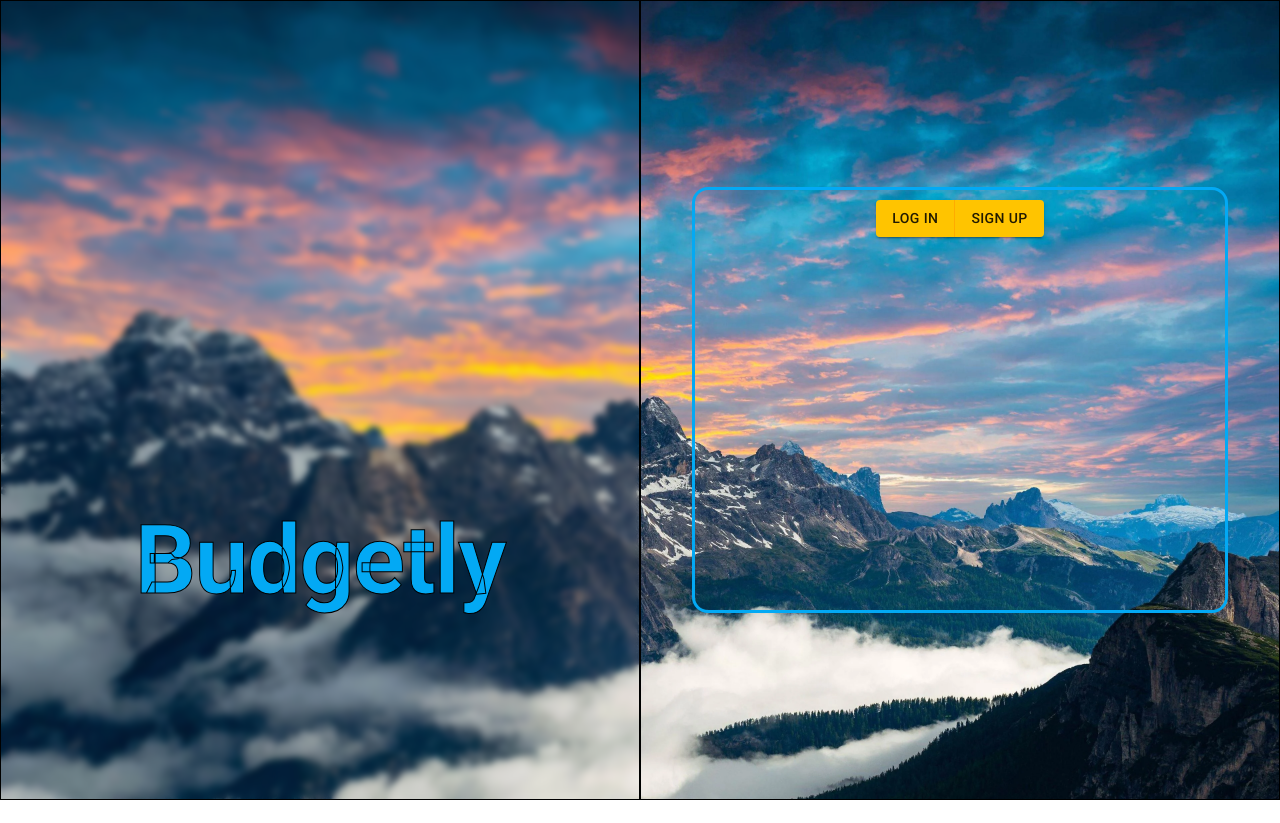
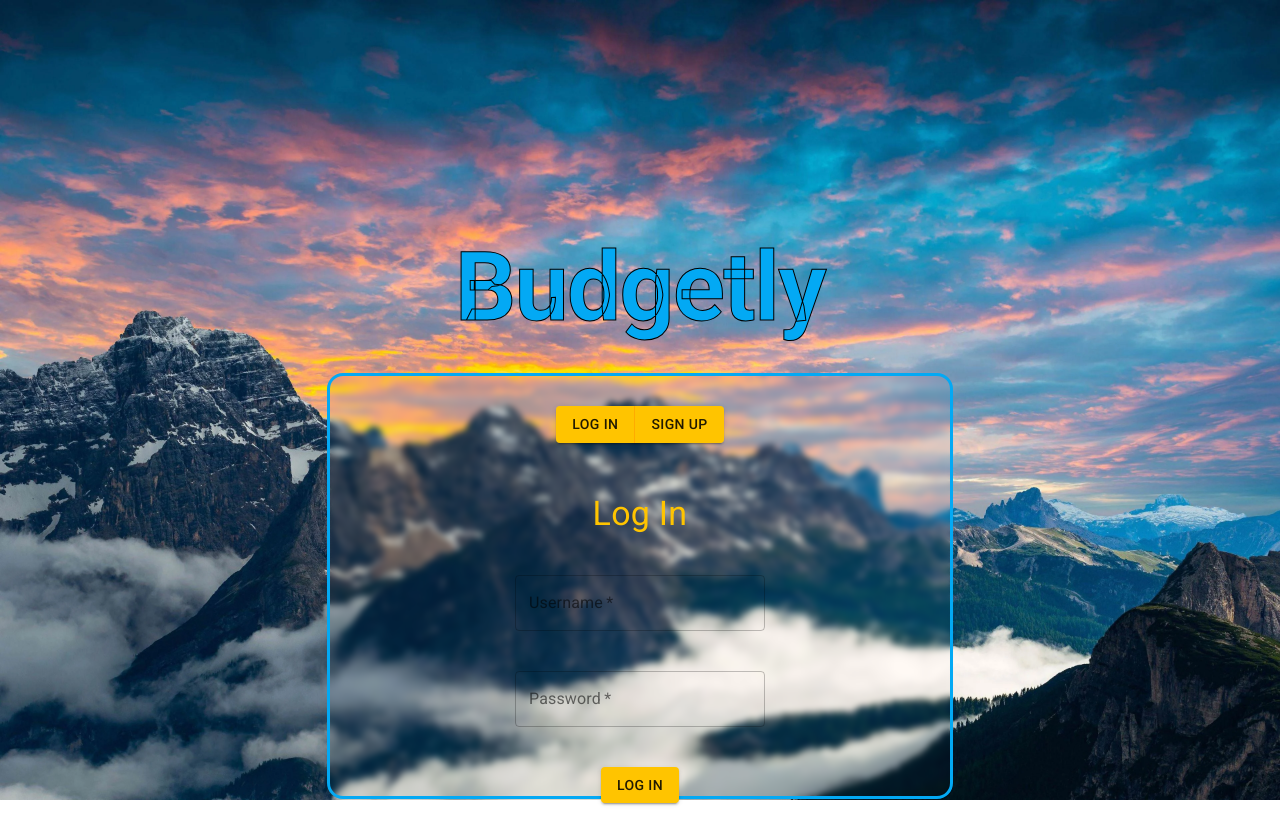
Before and after one commit to ChristensenJoe/budgetly-frontend, a React (Create React App) app: page /login in a window 1280 px wide. Before the commit the page ends 800 px from the top, so only its background shows below. Built offline with nearby package versions, Linux system fonts and the light colour scheme.

Commit message:
Login/SignUp Screen finished

```diff
--- a/src/Components/Forms/LoginForm.js
+++ b/src/Components/Forms/LoginForm.js
@@ -1,8 +1,106 @@
+import {
+    TextField,
+    makeStyles,
+    Typography,
+    Grid,
+    Button
+} from '@material-ui/core';
+import { useState } from 'react';
+
+const useStyles = makeStyles({
+    margin: {
+        marginTop: 20,
+        marginBottom: 20,
+    },
+    field: {
+        width: "250px"
+    },
+    mainContainer: {
+        marginTop: '30px',
+        display: "inline-block",
+
+        justifyContent: "center",
+        alignItems: "center",
+        textAlign: "center",
+    }
+});
 
 function LoginForm() {
+    const classes = useStyles();
+    const [loginDetails, setLoginDetails] = useState({
+        username: "",
+        password: ""
+    })
+
+
+    function handleLoginDetails(event) {
+        setLoginDetails(loginDetails => {
+            return {
+                ...loginDetails,
+                [event.target.name]: event.target.value
+            }
+        })
+    }
+
+    console.log(loginDetails)
     return (
-        <>
-        </>
+        <div
+            className={classes.mainContainer}
+        >
+            <Typography
+                className={classes.margin}
+                variant="h4"
+                color="secondary"
+            >
+                Log In
+            </Typography>
+
+            <form
+                noValidate
+                autoComplete="off"
+            >
+                <Grid
+                    item
+                    xs={12}
+                >
+                <TextField
+                    className={`${classes.margin} ${classes.field}`}
+                    label="Username"
+                    name="username"
+                    variant="outlined"
+                    color="secondary"
+                    required
+                    onChange={handleLoginDetails}
+                />
+                </Grid>
+                <Grid
+                    item
+                    xs={12}
+                >
+                <TextField
+                    className={`${classes.margin} ${classes.field}`}
+                    label="Password"
+                    name="password"
+                    variant="outlined"
+                    color="secondary"
+                    required
+                    onChange={handleLoginDetails}
+                />
+                </Grid>
+                <Grid
+                    item
+                    xs={12}
+                >
+                    <Button
+                        className={classes.margin}
+                        color="secondary"
+                        variant="contained"
+                    >
+                        Log In
+                    </Button>
+                </Grid>
+            </form>
+        </div>
     );
 }
 
--- a/src/Components/Forms/SignupForm.js
+++ b/src/Components/Forms/SignupForm.js
@@ -1,9 +1,105 @@
+import {
+    TextField,
+    makeStyles,
+    Typography,
+    Grid,
+    Button
+} from '@material-ui/core';
+import { useState } from 'react';
+
+const useStyles = makeStyles({
+    margin: {
+        marginTop: 20,
+        marginBottom: 20,
+    },
+    field: {
+        width: "250px"
+    },
+    mainContainer: {
+        marginTop: '30px',
+        display: "inline-block",
+        justifyContent: "center",
+        alignItems: "center",
+        textAlign: "center",
+    }
+});
 
 function SignupForm() {
+    const classes = useStyles();
+    const [signupDetails, setSignupDetails] = useState({
+        username: "",
+        password: ""
+    })
 
+
+    function handleSignupDetails(event) {
+        setSignupDetails(signupDetails => {
+            return {
+                ...signupDetails,
+                [event.target.name]: event.target.value
+            }
+        })
+    }
+
+    console.log(signupDetails)
     return (
-        <>
-        </>
+        <div
+            className={classes.mainContainer}
+        >
+            <Typography
+                className={classes.margin}
+                variant="h4"
+                color="secondary"
+            >
+                Sign Up
+            </Typography>
+
+            <form
+                noValidate
+                autoComplete="off"
+            >
+                <Grid
+                    item
+                    xs={12}
+                >
+                <TextField
+                    className={`${classes.margin} ${classes.field}`}
+                    label="Username"
+                    name="username"
+                    variant="outlined"
+                    color="secondary"
+                    required
+                    onChange={handleSignupDetails}
+                />
+                </Grid>
+                <Grid
+                    item
+                    xs={12}
+                >
+                <TextField
+                    className={`${classes.margin} ${classes.field}`}
+                    label="Password"
+                    name="password"
+                    variant="outlined"
+                    color="secondary"
+                    required
+                    onChange={handleSignupDetails}
+                />
+                </Grid>
+                <Grid
+                    item
+                    xs={12}
+                >
+                    <Button
+                        className={classes.margin}
+                        color="secondary"
+                        variant="contained"
+                    >
+                        Sign Up
+                    </Button>
+                </Grid>
+            </form>
+        </div>
     );
 }
 
--- a/src/Pages/Login.js
+++ b/src/Pages/Login.js
@@ -4,7 +4,8 @@ import {
     Typography,
     Box,
     ButtonGroup,
-    Button
+    Button,
+    Divider
 } from "@material-ui/core";
 import Budgetly from "../Images/Budgetly.gif";
 import BackgroundImage from "../Images/LoginBackground.webp";
@@ -19,11 +20,15 @@ const useStyles = makeStyles({
         backgroundSize: "cover",
         backgroundRepeat: "no-repeat",
         backgroundPosition: "center",
+        display: "flex",
+        flexDirection: "column",
+        justifyContent: "center",
+        alignItems: "center",
+        height: "100vh"
     },
     leftSide: {
         height: "100vh",
         width: "40%",
-        border: "1px solid black",
         backdropFilter: "blur(3px)",
         display: "flex",
         flexDirection: "column",
@@ -32,29 +37,31 @@ const useStyles = makeStyles({
     },
     rightSide: {
         height: "100vh",
-        width: "60%",
-        border: "1px solid black",
+        width: "100%",
         display: "flex",
         flexDirection: "column",
         justifyContent: "center",
         alignItems: "center",
     },
     image: {
-        height: "40vh",
-        width: "40vh"
+        height: "30vh",
+        width: "30vh",
+        marginBottom: -10
     },
     name: {
         fontWeight: 'bold',
-        WebkitTextStroke: '1px black'
+        WebkitTextStroke: '1px black',
+        marginBottom: 30
     },
     loginBox: {
         height: "50vh",
-        width: "80%",
+        width: "600px",
         border: "3px solid",
         display: "flex",
         padding: "10px",
         alignItems: "center",
         flexDirection: "column",
+        backdropFilter: "blur(3px)",
     }
 });
 
@@ -67,6 +74,7 @@ function Login() {
             container
             className={classes.root}
         >
+            {/*
             <Grid
                 item
                 className={classes.leftSide}
@@ -84,12 +92,25 @@ function Login() {
                 >
                     Budgetly
                 </Typography>
-            </Grid>
+            </Grid> **/}
+
             <Grid
                 item
                 className={classes.rightSide}
                 xs={6}
             >
+                <img
+                    className={classes.image}
+                    src={Budgetly}
+                    alt="Logo"
+                />
+                <Typography
+                    variant="h1"
+                    color='primary'
+                    className={classes.name}
+                >
+                    Budgetly
+                </Typography>
                 <Box
                     border={1}
                     color="primary.main"
@@ -99,6 +120,9 @@ function Login() {
                     <ButtonGroup
                         color="secondary"
                         variant="contained"
+                        style={{
+                            marginTop: "20px"
+                        }}
                     >
                         <Button
                             onClick={() => setIsShowingLogin(true)}
@@ -111,6 +135,7 @@ function Login() {
                             Sign Up
                         </Button>
                     </ButtonGroup>
+
                     {isShowingLogin ? <LoginForm/> : <SignupForm/>}
                 </Box>
             </Grid>
```
